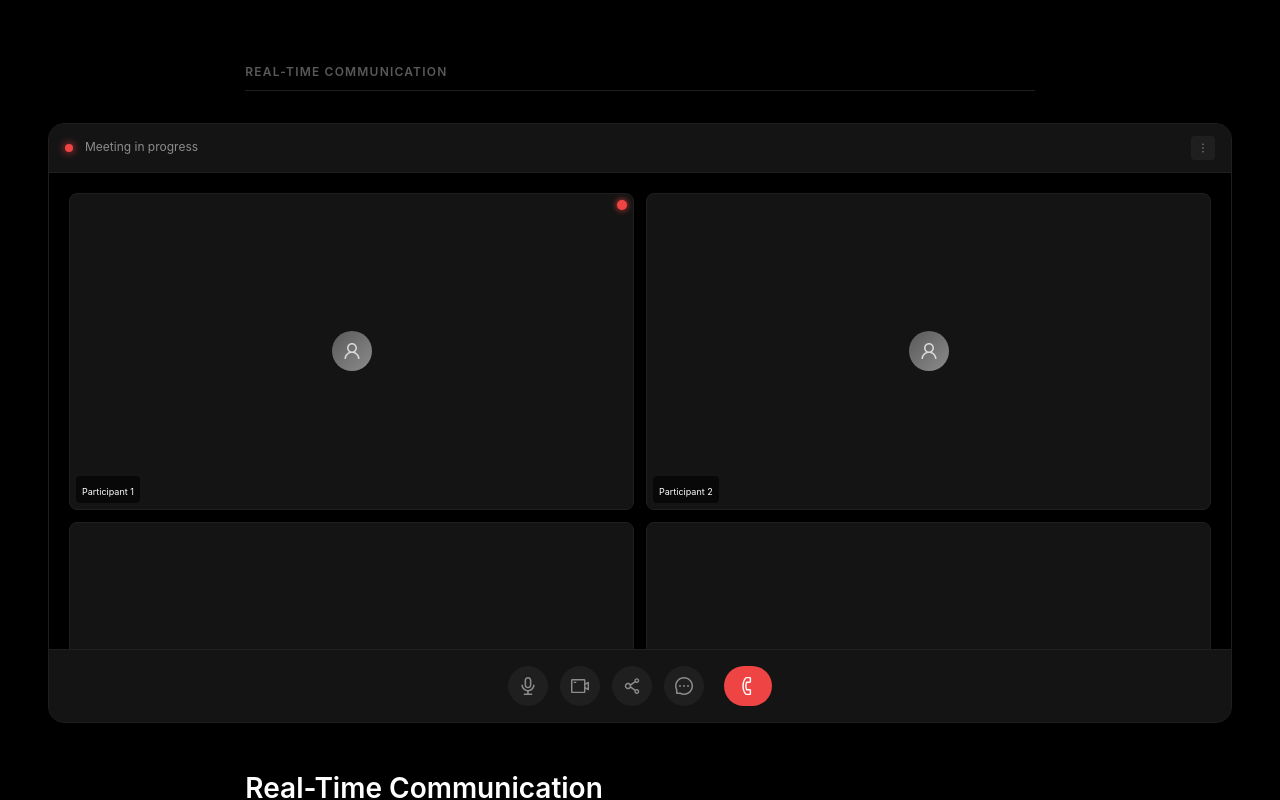
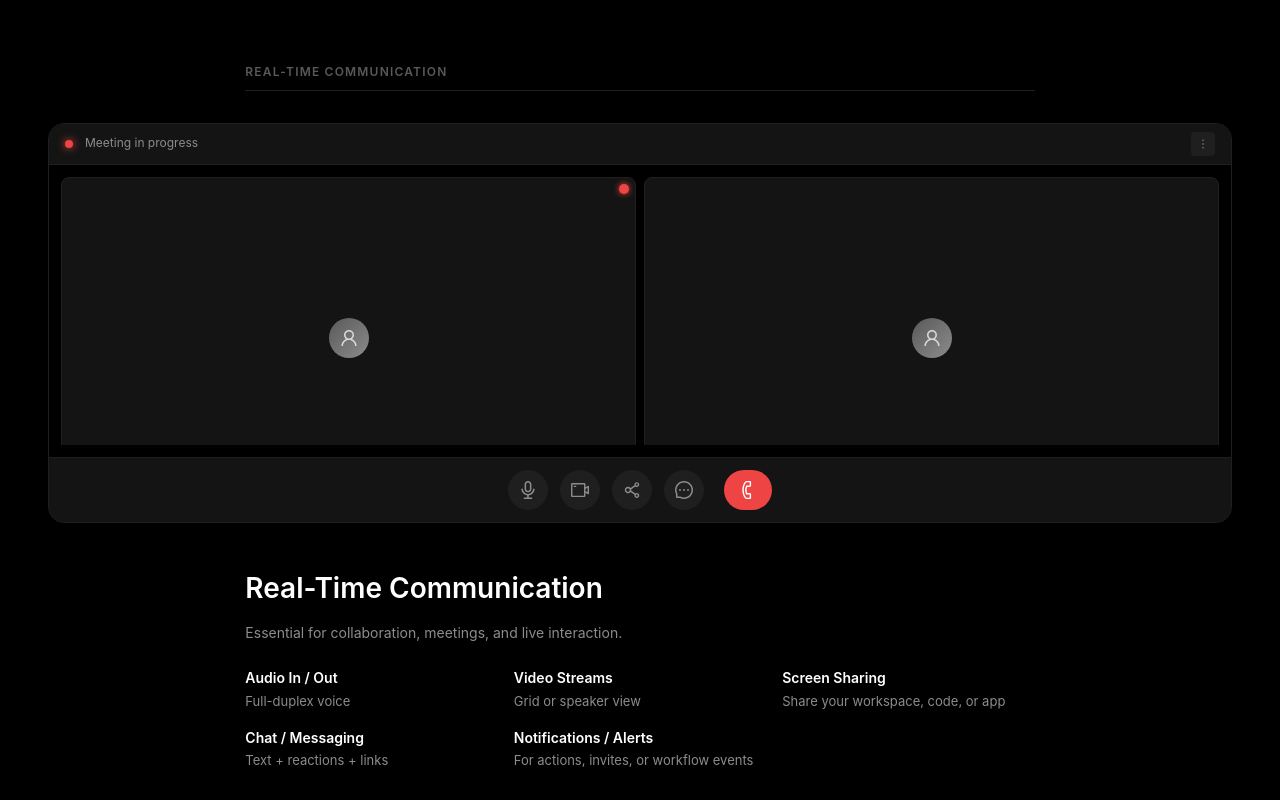
Before and after one commit to oldwestsolutions/oldoldwest, a Next.js app: page / in a window 1280 px wide. Shown: the part 1840-2640 px from the top of the page. Built offline with nearby package versions, Linux system fonts and the light colour scheme.

Commit message:
Fix illustration: reduce height to 400px and fix participant cards being cut off

```diff
--- a/src/components/GoogleMeetsUI.tsx
+++ b/src/components/GoogleMeetsUI.tsx
@@ -28,7 +28,7 @@ export default function GoogleMeetsUI({
       borderRadius: 16,
       overflow: 'hidden',
       boxShadow: '0 8px 32px rgba(0, 0, 0, 0.4)',
-      height: variant === 'communication' ? '600px' : '100%',
+      height: variant === 'communication' ? '400px' : '100%',
       width: '100%',
       display: 'flex',
       flexDirection: 'column'
@@ -37,10 +37,11 @@ export default function GoogleMeetsUI({
       <div style={{
         background: '#141414',
         borderBottom: '1px solid #1f1f1f',
-        padding: '12px 16px',
+        padding: '8px 16px',
         display: 'flex',
         justifyContent: 'space-between',
-        alignItems: 'center'
+        alignItems: 'center',
+        flexShrink: 0
       }}>
         <div style={{ display: 'flex', alignItems: 'center', gap: 12 }}>
           <div style={{
@@ -73,11 +74,12 @@ export default function GoogleMeetsUI({
       <div style={{
         flex: 1,
         background: '#000000',
-        padding: variant === 'workspace' ? '16px' : '20px',
+        padding: variant === 'workspace' ? '16px' : '12px',
         display: 'flex',
         flexDirection: 'column',
-        gap: variant === 'workspace' ? '12px' : '16px',
-        overflow: 'hidden'
+        gap: variant === 'workspace' ? '12px' : '8px',
+        overflow: 'hidden',
+        minHeight: 0
       }}>
         {variant === 'workspace' ? (
           // Workspace View - Desktop Environment
@@ -230,8 +232,9 @@ export default function GoogleMeetsUI({
               flex: 1,
               display: 'grid',
               gridTemplateColumns: participants <= 2 ? '1fr' : 'repeat(2, 1fr)',
-              gap: '12px',
-              minHeight: 0
+              gap: '8px',
+              minHeight: 0,
+              overflow: 'hidden'
             }}>
               {Array.from({ length: Math.min(participants, 4) }).map((_, idx) => (
                 <div key={idx} style={{
@@ -339,11 +342,12 @@ export default function GoogleMeetsUI({
         <div style={{
           background: '#141414',
           borderTop: '1px solid #1f1f1f',
-          padding: '16px',
+          padding: '12px',
           display: 'flex',
           justifyContent: 'center',
           alignItems: 'center',
-          gap: 12
+          gap: 12,
+          flexShrink: 0
         }}>
           <div style={{
             width: 40,
```
